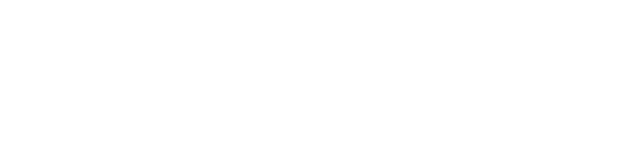
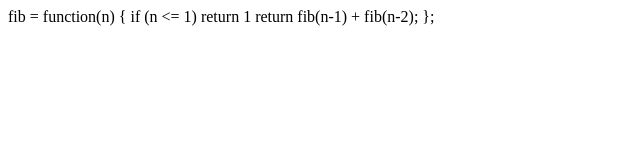
Before and after one commit to TomTheWebDev/fibonacci-sequence-algo, a plain HTML site: page index.html in a window 1280 px wide. Shown: the whole page, without its empty margins (0-640 px from the left). Drawn offline with Linux system fonts and the light colour scheme.

Commit message:
Update index.html
add function that contains Fibonacci sequence algorithm.

```diff
--- a/index.html
+++ b/index.html
@@ -5,5 +5,10 @@
     <title>fibonacci</title>
   </head>
   <body>
+    fib = function(n) {
+
+                if (n <= 1) return 1
+                return fib(n-1) + fib(n-2);
+            };
   </body>
   <html>
```
